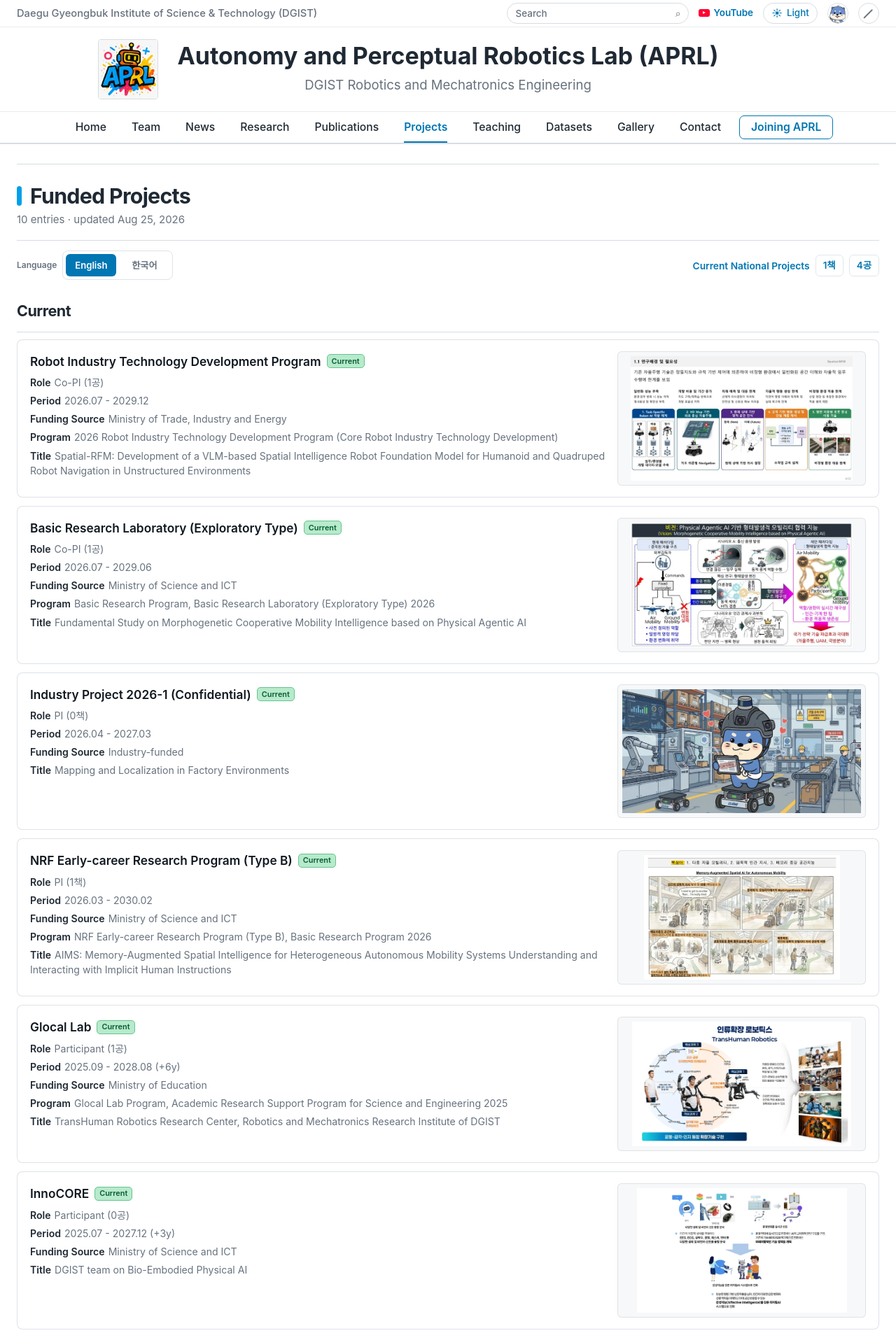
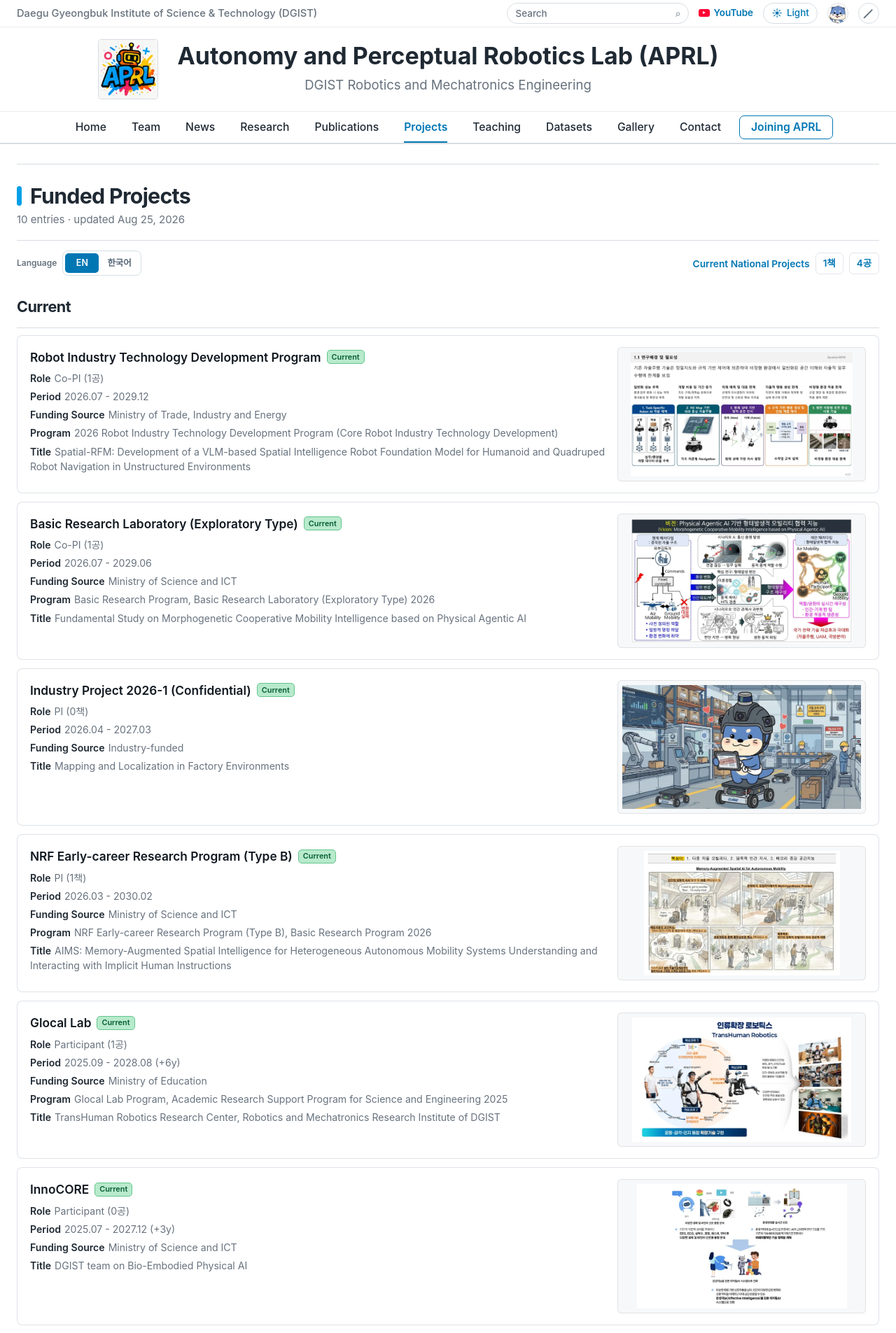
Before and after one commit to team-aprl/team-aprl.github.io, a Jekyll site: the page built from projects.html, in a window 1280 px wide. Shown: the top 1905 px of the page at 70% size. Built offline with Jekyll 4.4.1, drawn with Linux system fonts in a browser that asks for light colours.

Commit message:
Unify language selector styling across pages

```diff
--- a/index.html
+++ b/index.html
@@ -42,7 +42,7 @@ extra_scripts:
         <div class="home-section-heading">
           <h2 data-news-text-en="Selected Latest News" data-news-text-ko="주요 최신 소식">Selected Latest News</h2>
           <div class="home-news-heading-actions">
-            <div class="news-language-toggle" role="group" aria-label="News language">
+            <div class="news-language-toggle language-control" role="group" aria-label="News language">
               <button class="is-active" type="button" data-news-language="en" aria-pressed="true">EN</button>
               <button type="button" data-news-language="ko" aria-pressed="false">한국어</button>
             </div>
--- a/joining-aprl.html
+++ b/joining-aprl.html
@@ -16,9 +16,9 @@ extra_styles:
           </div>
         </div>
 
-        <div class="joining-language-tabs" role="tablist" aria-label="Guide language">
-          <button class="is-active" type="button" role="tab" aria-selected="true" aria-controls="joining-ko" data-joining-language="ko">KOR</button>
-          <button type="button" role="tab" aria-selected="false" aria-controls="joining-en" data-joining-language="en">ENG</button>
+        <div class="joining-language-tabs language-control" role="tablist" aria-label="Guide language">
+          <button class="is-active" type="button" role="tab" aria-selected="true" aria-controls="joining-ko" data-joining-language="ko">한국어</button>
+          <button type="button" role="tab" aria-selected="false" aria-controls="joining-en" data-joining-language="en">EN</button>
         </div>
 
         <div id="joining-ko" class="joining-language-panel is-active" role="tabpanel">
--- a/news.html
+++ b/news.html
@@ -17,7 +17,7 @@ extra_scripts:
             <h1 data-news-text-en="News" data-news-text-ko="소식">News</h1>
             <p><span id="news-filter-count">APRL announcements and updates.</span></p>
           </div>
-          <div class="news-language-toggle" role="group" aria-label="News language">
+          <div class="news-language-toggle language-control" role="group" aria-label="News language">
             <button class="is-active" type="button" data-news-language="en" aria-pressed="true">EN</button>
             <button type="button" data-news-language="ko" aria-pressed="false">한국어</button>
           </div>
--- a/projects.html
+++ b/projects.html
@@ -13,8 +13,8 @@ extra_styles:
         <div class="project-controls">
           <div class="project-language-toggle" aria-label="Funded project language">
             <span>Language</span>
-            <div class="project-language-buttons">
-              <button class="is-active" type="button" data-project-lang="en" aria-pressed="true">English</button>
+            <div class="project-language-buttons language-control">
+              <button class="is-active" type="button" data-project-lang="en" aria-pressed="true">EN</button>
               <button type="button" data-project-lang="ko" aria-pressed="false">한국어</button>
             </div>
           </div>
--- a/site-refresh.css
+++ b/site-refresh.css
@@ -14,3 +14,23 @@ body .page .publications-heading { border-bottom: 0; }
   .page .publications-heading h1 { gap: 10px; }
   .page .publications-heading h1::before { height: 24px; }
 }
+
+/* One shared language selector across home, news, projects and joining. */
+body :is(.page, #funded-projects) .language-control.language-control {
+  display: inline-flex; align-items: center; gap: 2px; padding: 3px;
+  background: #fff; border: 1px solid #d3e0e7; border-radius: 8px;
+  box-shadow: none;
+}
+body :is(.page, #funded-projects) .language-control.language-control button {
+  min-width: 48px; min-height: 28px; padding: 5px 10px;
+  border: 0; border-radius: 5px; background: transparent; color: #536475;
+  font: inherit; font-size: .78rem; font-weight: 600; line-height: 1;
+  box-shadow: none; cursor: pointer;
+}
+body :is(.page, #funded-projects) .language-control.language-control button:hover { color: #005c8c; background: #edf8fe; }
+body :is(.page, #funded-projects) .language-control.language-control button.is-active { color: #fff; background: #0076b3; box-shadow: none; }
+body :is(.page, #funded-projects) .language-control.language-control button:focus-visible { outline: 2px solid #0076b3; outline-offset: 2px; }
+body.theme-dark :is(.page, #funded-projects) .language-control.language-control { background: #14252f; border-color: #355364; }
+body.theme-dark :is(.page, #funded-projects) .language-control.language-control button { color: #d0dde5; }
+body.theme-dark :is(.page, #funded-projects) .language-control.language-control button:hover { color: #b9e9ff; background: #203c4b; }
+body.theme-dark :is(.page, #funded-projects) .language-control.language-control button.is-active { background: #0076b3; color: #fff; }
```
